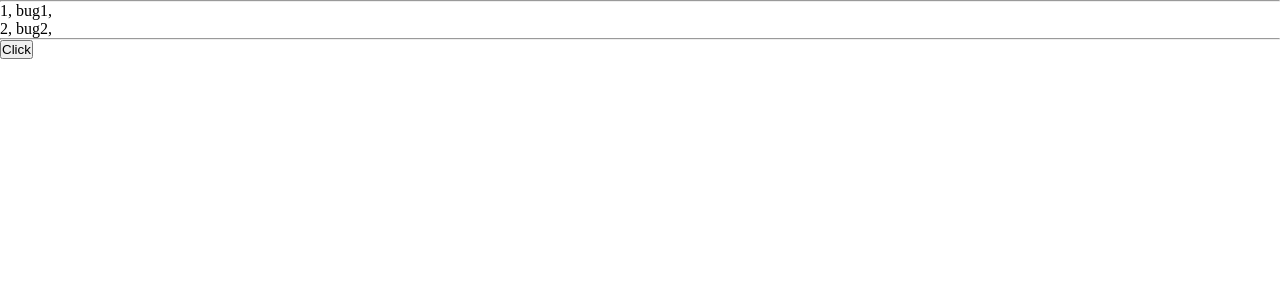
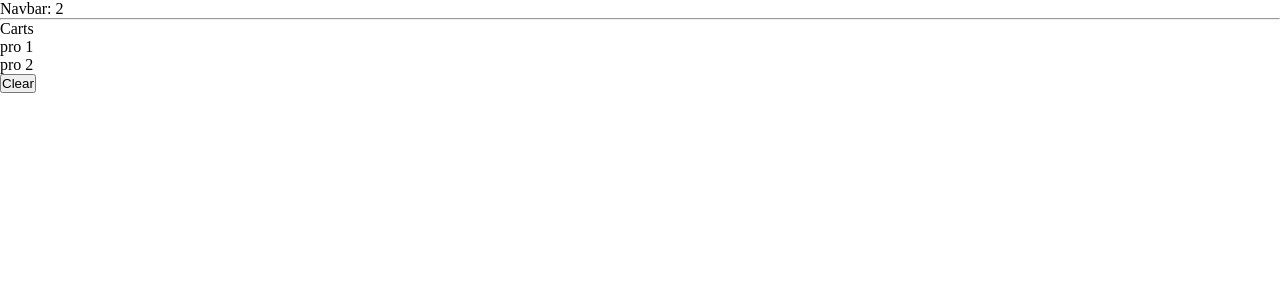
Before and after one commit to iammmila/TS_learning, a React (Vite) app: page / in a window 1280 px wide. Shown: the top 300 px of the page. Built offline with nearby package versions, Linux system fonts and the light colour scheme.

Commit message:
4.10. sharing state between components

```diff
--- a/src/App.tsx
+++ b/src/App.tsx
@@ -1,10 +1,19 @@
+import { useState } from "react";
 import "./App.css";
-import Bugs from "./components/Bugs";
+import Navbar from "./components/Navbar";
+import Carts from "./components/Carts";
 
 function App() {
+  const [cartItems, setCartItems] = useState(["pro 1", "pro 2"]);
+
+  const onClear = () => {
+    setCartItems([]);
+  };
   return (
     <>
-      <Bugs />
+      <Navbar cartItemsCount={cartItems.length} />
+      <hr />
+      <Carts cartItems={cartItems} onClear={onClear} />
     </>
   );
 }
--- /dev/null
+++ b/src/components/Carts/Carts.tsx
@@ -0,0 +1,20 @@
+interface Props {
+  cartItems: string[];
+  onClear: () => void;
+}
+
+const Carts = ({ cartItems, onClear }: Props) => {
+  return (
+    <>
+      <span>Carts</span>
+      <ul>
+        {cartItems.map((item) => (
+          <li key={item}>{item}</li>
+        ))}
+      </ul>
+      <button onClick={onClear}>Clear</button>
+    </>
+  );
+};
+
+export default Carts;
--- /dev/null
+++ b/src/components/Carts/index.ts
@@ -0,0 +1,2 @@
+import Carts from "./Carts";
+export default Carts;
--- /dev/null
+++ b/src/components/Navbar/Navbar.tsx
@@ -0,0 +1,11 @@
+import React from "react";
+
+interface Props {
+  cartItemsCount: number;
+}
+
+const Navbar = ({ cartItemsCount }: Props) => {
+  return <div>Navbar: {cartItemsCount}</div>;
+};
+
+export default Navbar;
--- /dev/null
+++ b/src/components/Navbar/index.ts
@@ -0,0 +1,2 @@
+import Navbar from "./Navbar";
+export default Navbar;
```
